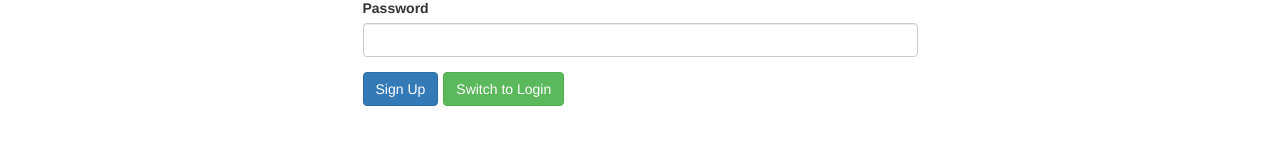
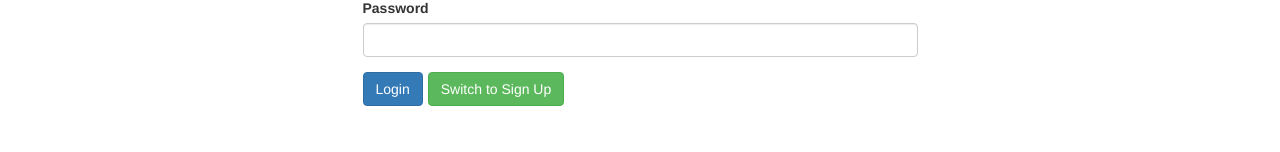
Before and after one commit to Yathuthurai/Food-Site, an Angular app: page /auth in a window 1280 px wide. Shown: the part 148-300 px from the top of the page. Built offline with nearby package versions, Linux system fonts and the light colour scheme; no server answers.

Commit message:
Added Switching auth modes

```diff
--- a/src/app/auth/auth.component.html
+++ b/src/app/auth/auth.component.html
@@ -10,8 +10,8 @@
         <input type="password" id="password" class="form-control"/>
       </div>
       <div class="btn-toolbar">
-        <button class="btn btn-primary">Sign Up</button>
-        <button class="btn btn-success">Switch to Login</button>
+        <button class="btn btn-primary" type="submit">{{ isLoginMode ? 'Login' : 'Sign Up' }}</button>
+        <button class="btn btn-success" type="button" (click)="onSwitchMode()">Switch to {{ isLoginMode ? 'Sign Up' : 'Login' }}</button>
       </div>
     </form>
   </div>
--- a/src/app/auth/auth.component.ts
+++ b/src/app/auth/auth.component.ts
@@ -6,10 +6,16 @@
   styleUrls: ['./auth.component.css']
 })
 export class AuthComponent implements OnInit {
+  isLoginMode = true;
 
   constructor() { }
 
   ngOnInit(): void {
   }
 
+  // tslint:disable-next-line:typedef
+  onSwitchMode() {
+    this.isLoginMode = !this.isLoginMode;
+  }
+
 }
--- a/src/app/header/header.component.ts
+++ b/src/app/header/header.component.ts
@@ -1,4 +1,4 @@
-import { Component } from '@angular/core';
+import { Component, OnInit } from '@angular/core';
 import { DataStorageService } from '../shared/data-storage.service';
 
 @Component({
@@ -6,9 +6,13 @@
   templateUrl: './header.component.html',
   styleUrls: ['./header.component.css']
 })
-export class HeaderComponent {
+export class HeaderComponent implements OnInit {
 
   constructor(private dataStorageService: DataStorageService) { }
+  // tslint:disable-next-line:typedef
+  ngOnInit() {
+    this.onFetchData();
+  }
 
   // tslint:disable-next-line:typedef
   onSaveData() {
```
